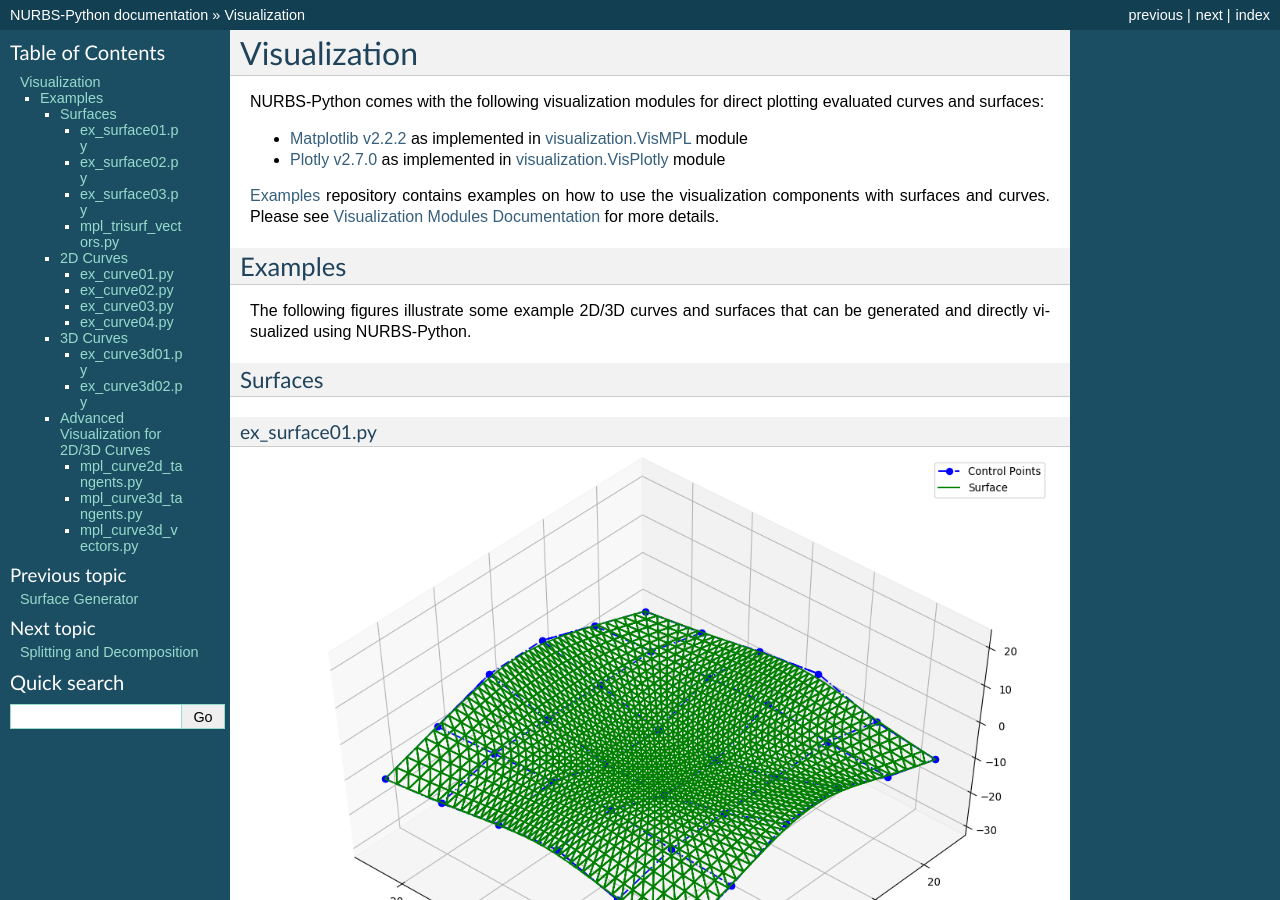
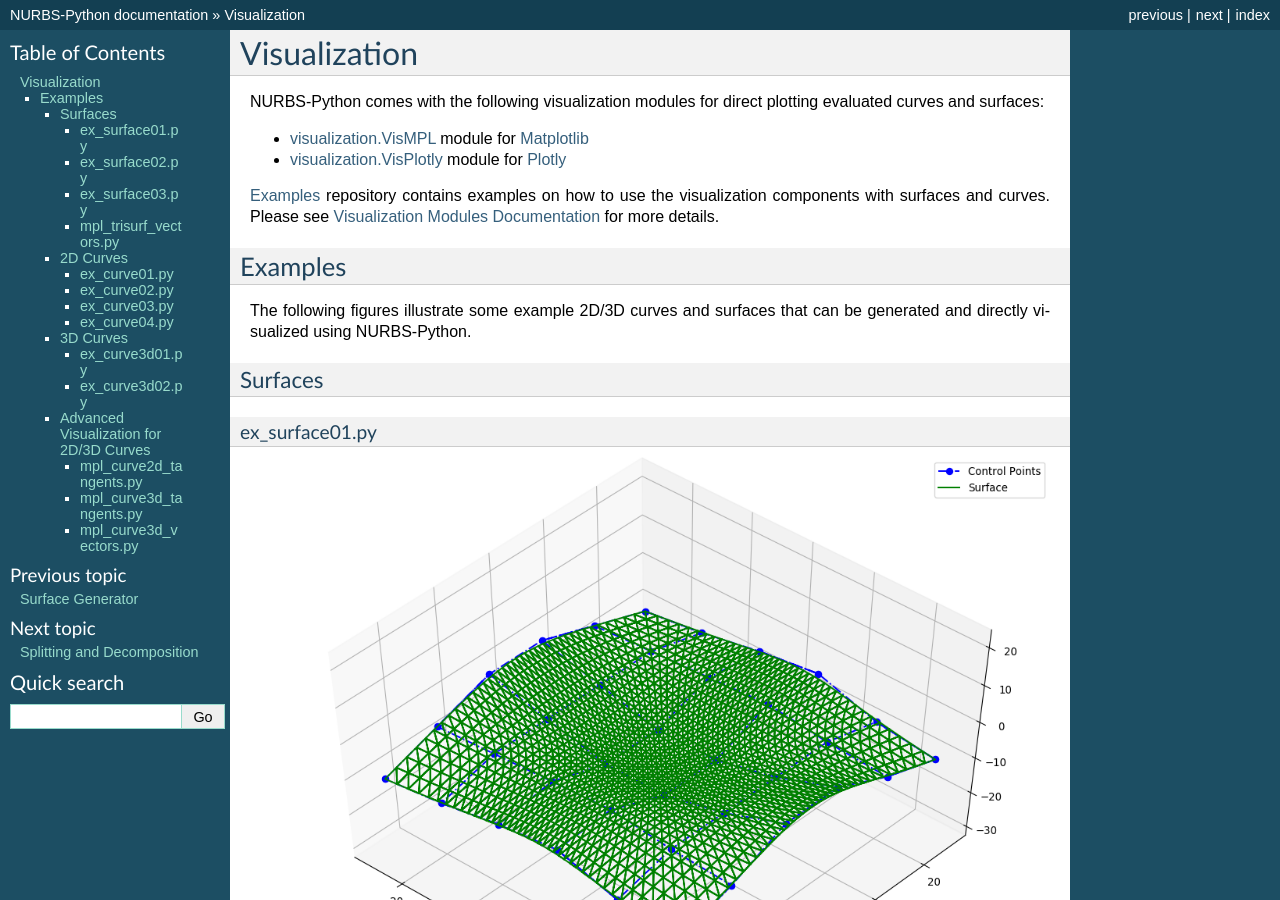
Before and after one commit to orbingol/NURBS-Python, a Sphinx documentation site: the page built from docs/visualization.rst, in a window 1280 px wide and 900 px high. Built offline with Sphinx 7.4.7, drawn with Linux system fonts in a browser that asks for light colours; formulas are drawn with MathJax 3.

Commit message:
Remove Matplotlib and Plotly version numbers from the documentation
The library works even with an old version of Matplotlib (v1.4.0)

```diff
--- a/docs/visualization.rst
+++ b/docs/visualization.rst
@@ -3,8 +3,8 @@ Visualization
 
 NURBS-Python comes with the following visualization modules for direct plotting evaluated curves and surfaces:
 
-* `Matplotlib v2.2.2 <https://matplotlib.org>`_ as implemented in `visualization.VisMPL <module_vis_mpl>`_ module
-* `Plotly v2.7.0 <https://plot.ly/python/>`_ as implemented in `visualization.VisPlotly <module_vis_plotly>`_ module
+* `visualization.VisMPL <module_vis_mpl>`_ module for `Matplotlib <https://matplotlib.org>`_
+* `visualization.VisPlotly <module_vis_plotly>`_ module for `Plotly <https://plot.ly/python/>`_
 
 Examples_ repository contains examples on how to use the visualization components with surfaces and curves. Please see
 :doc:`Visualization Modules Documentation <modules_visualization>` for more details.
```
